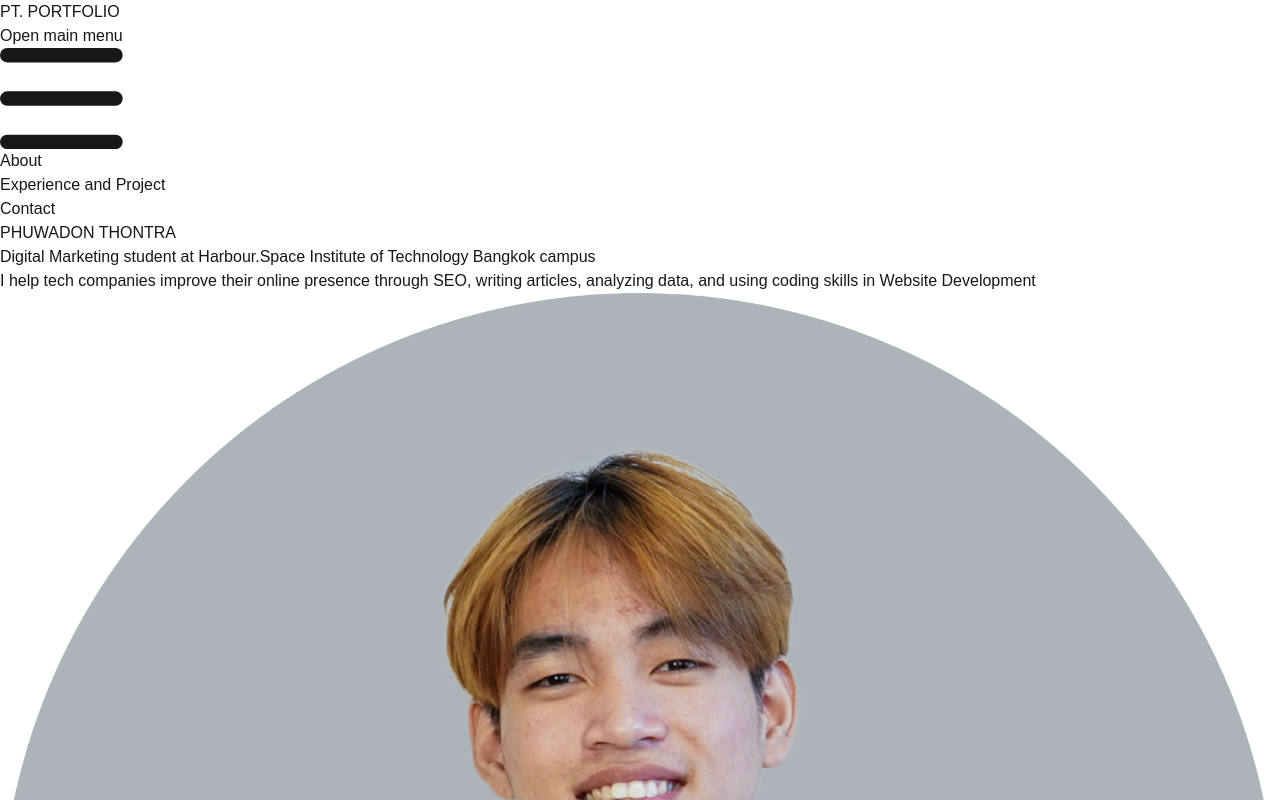
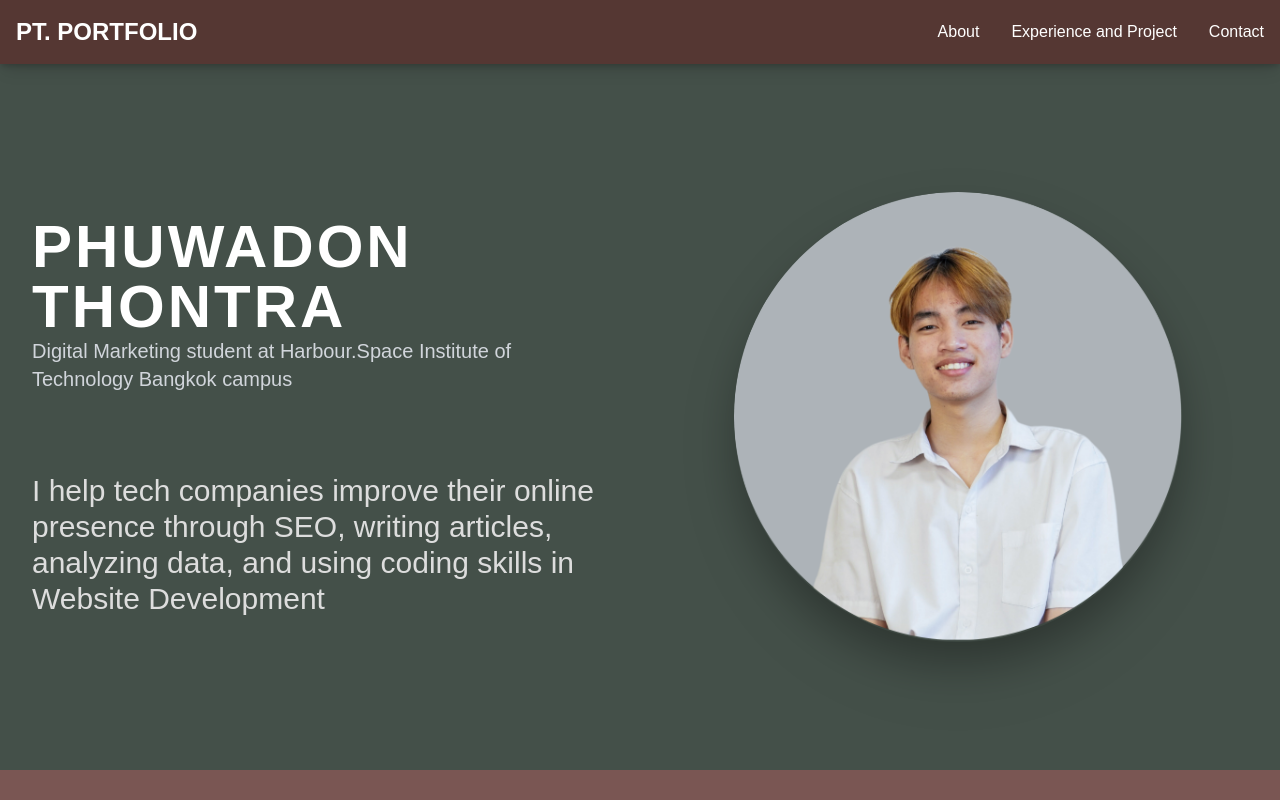
Before and after one commit to Poohmuhahaha/my-portfolio, a Next.js app: page / in a window 1280 px wide. Shown: the top 800 px of the page. Built offline with nearby package versions, Linux system fonts and the light colour scheme.

Commit message:
Update code

```diff
--- a/package.json
+++ b/package.json
@@ -23,9 +23,10 @@
     "@types/node": "^20",
     "@types/react": "^19",
     "@types/react-dom": "^19",
+    "autoprefixer": "^10.4.20",
     "eslint": "^9",
     "eslint-config-next": "15.1.3",
-    "postcss": "^8",
+    "postcss": "^8.5.1",
     "tailwindcss": "^3.4.17",
     "typescript": "^5"
   }
--- /dev/null
+++ b/postcss.config.js
@@ -0,0 +1,6 @@
+module.exports = {
+  plugins: {
+    tailwindcss: {},
+    autoprefixer: {},
+  },
+}
--- a/src/app/globals.css
+++ b/src/app/globals.css
@@ -20,6 +20,7 @@ body {
   font-family: Arial, Helvetica, sans-serif;
 }
 
+/* Lenis Smooth Scroll Styles */
 html.lenis,
 html.lenis body {
   height: auto;
--- a/src/app/layout.tsx
+++ b/src/app/layout.tsx
@@ -26,7 +26,7 @@ const geistMono = Geist_Mono({
 });
 
 export const metadata: Metadata = {
-  title: "Phuwadon Thontra Portfolio",
+  title: "Create Next App",
   description: "Pooh's Portfolio",
 };
 
--- a/tailwind.config.js
+++ b/tailwind.config.js
@@ -1,6 +1,10 @@
-/** @type {import('tailwindcss').Config} */
+// tailwind.config.js
 module.exports = {
-  content: [],
+  content: [
+    "./src/**/*.{js,jsx,ts,tsx}", // Adjust these paths based on your project structure
+    "./pages/**/*.{js,jsx,ts,tsx}",
+    "./components/**/*.{js,jsx,ts,tsx}",
+  ],
   theme: {
     extend: {},
   },
```
Also changed, not shown: src/app/Color_Code.txt (added), 1 other file (tests, documents, lock files or other folders).
